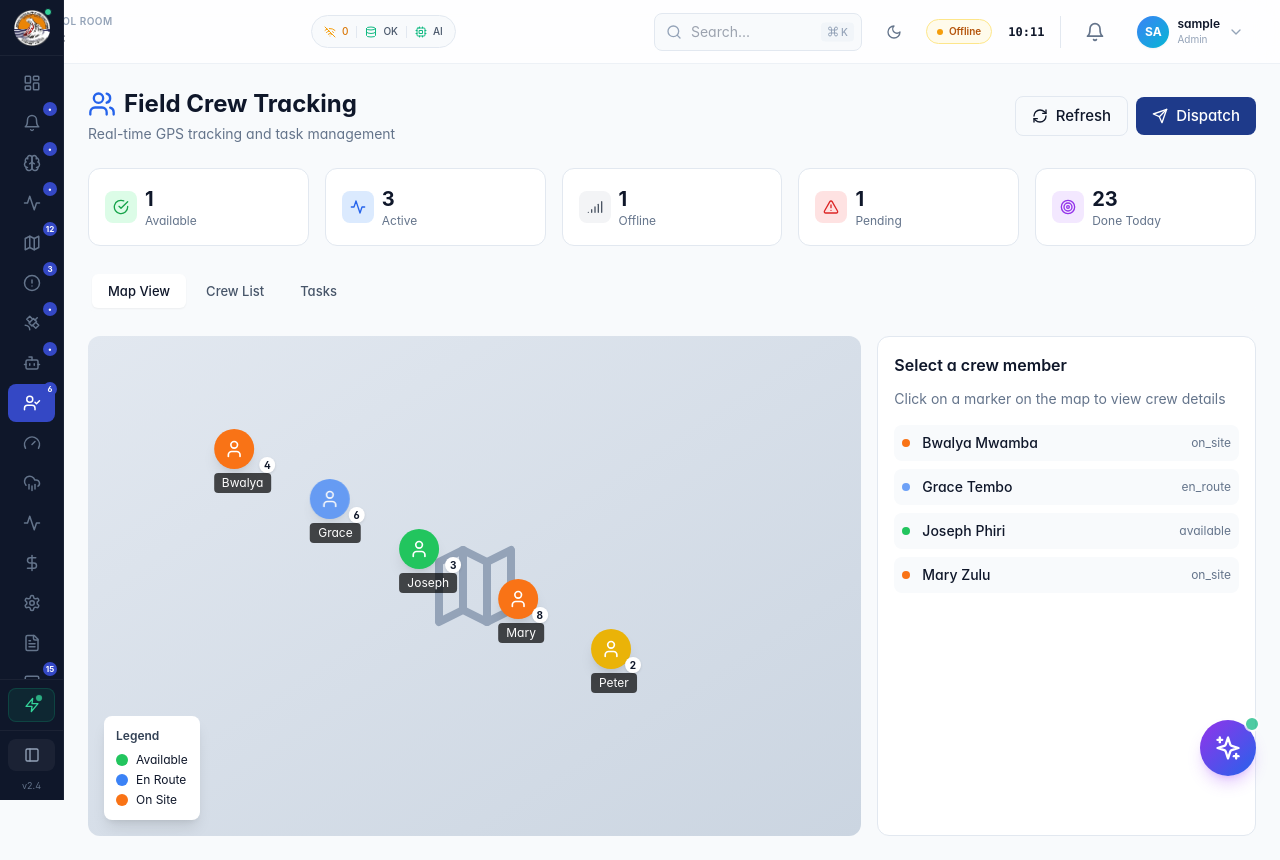
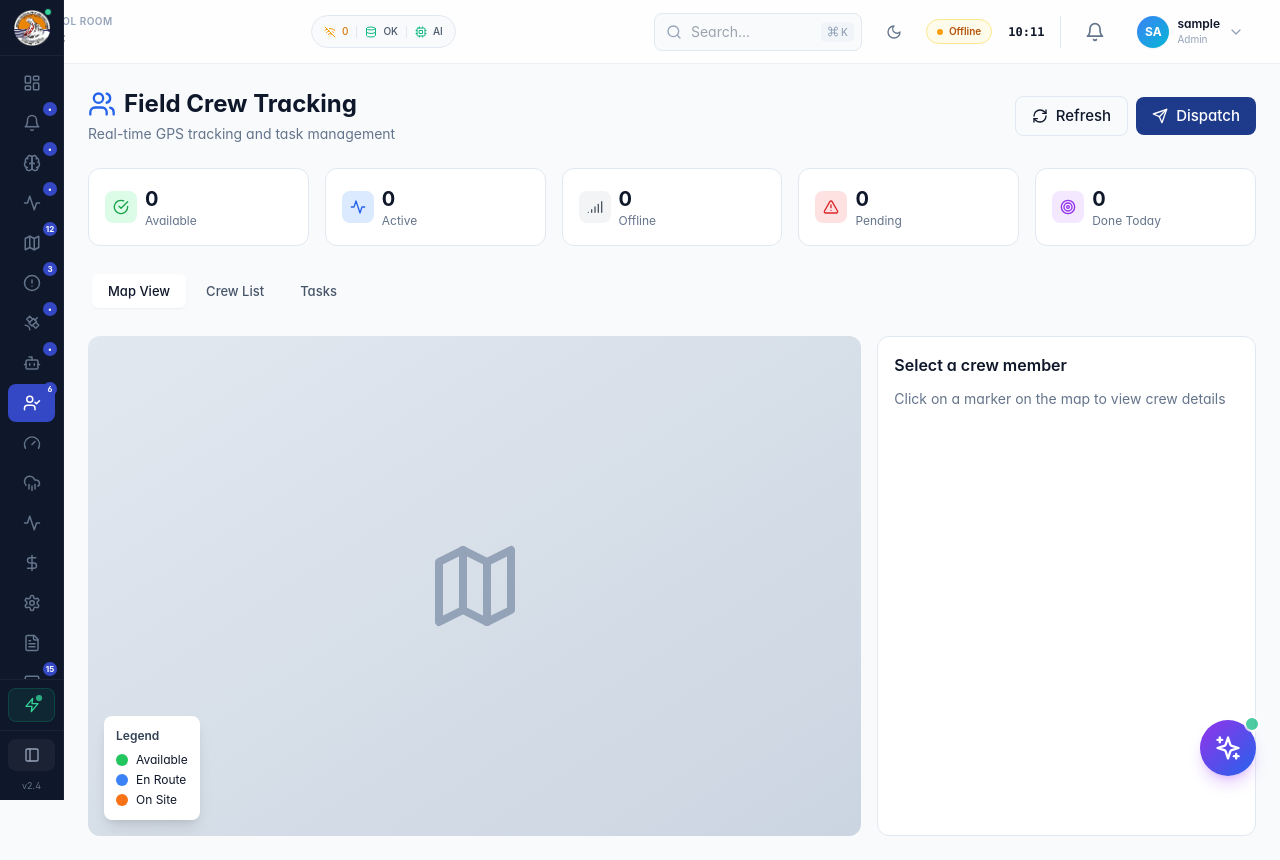
Before and after one commit to bolo3547/AI-WATER, a Next.js app in the folder dashboard/: page /field in a window 1280 px wide. Built offline with nearby package versions, Linux system fonts and the light colour scheme; sample sign-in values are in the browser's storage.

Commit message:
Remove fake data - Field crews, tasks, messages now start empty - Finance page shows K0 until real payments

```diff
--- a/dashboard/src/app/field/page.tsx
+++ b/dashboard/src/app/field/page.tsx
@@ -74,174 +74,19 @@ export default function FieldCrewPage() {
   }, [])
 
   const loadCrews = () => {
-    setCrews([
-      {
-        id: 'CREW-001',
-        name: 'Bwalya Mwamba',
-        role: 'Senior Technician',
-        phone: '+260 97 123 4567',
-        status: 'on_site',
-        currentTask: 'WO-2851 Pipe Repair',
-        location: { lat: -15.4192, lng: 28.3225, address: 'Kabulonga Rd, Near Junction' },
-        lastUpdate: '2 min ago',
-        completedToday: 4,
-        rating: 4.8,
-        battery: 78,
-        signal: 4,
-        vehicle: 'LSK-4521-B',
-        skills: ['Pipe Repair', 'Welding', 'Valve Maintenance']
-      },
-      {
-        id: 'CREW-002',
-        name: 'Grace Tembo',
-        role: 'Field Inspector',
-        phone: '+260 95 234 5678',
-        status: 'en_route',
-        currentTask: 'WO-2853 Inspection',
-        location: { lat: -15.3958, lng: 28.3108, address: 'Roma Township Main' },
-        lastUpdate: '1 min ago',
-        completedToday: 6,
-        rating: 4.9,
-        battery: 92,
-        signal: 5,
-        vehicle: 'LSK-7832-A',
-        skills: ['Inspection', 'Meter Reading', 'Leak Detection']
-      },
-      {
-        id: 'CREW-003',
-        name: 'Joseph Phiri',
-        role: 'Emergency Response',
-        phone: '+260 96 345 6789',
-        status: 'available',
-        currentTask: null,
-        location: { lat: -15.4089, lng: 28.2953, address: 'LWSC Depot, Olympia' },
-        lastUpdate: '5 min ago',
-        completedToday: 3,
-        rating: 4.7,
-        battery: 100,
-        signal: 5,
-        vehicle: 'LSK-1234-E',
-        skills: ['Emergency Repair', 'Heavy Equipment', 'Excavation']
-      },
-      {
-        id: 'CREW-004',
-        name: 'Mary Zulu',
-        role: 'Meter Technician',
-        phone: '+260 97 456 7890',
-        status: 'on_site',
-        currentTask: 'WO-2849 Meter Installation',
-        location: { lat: -15.3605, lng: 28.3517, address: 'Chelstone Shopping Area' },
-        lastUpdate: '8 min ago',
-        completedToday: 8,
-        rating: 4.6,
-        battery: 45,
-        signal: 3,
-        vehicle: null,
-        skills: ['Meter Installation', 'AMR Setup', 'Customer Service']
-      },
-      {
-        id: 'CREW-005',
-        name: 'Peter Banda',
-        role: 'Pipe Layer',
-        phone: '+260 95 567 8901',
-        status: 'break',
-        currentTask: null,
-        location: { lat: -15.3747, lng: 28.2633, address: 'Matero Industrial Zone' },
-        lastUpdate: '30 min ago',
-        completedToday: 2,
-        rating: 4.5,
-        battery: 67,
-        signal: 4,
-        vehicle: 'LSK-9087-B',
-        skills: ['Pipe Installation', 'Excavation', 'Backfilling']
-      },
-      {
-        id: 'CREW-006',
-        name: 'Sarah Mulenga',
-        role: 'Field Supervisor',
-        phone: '+260 96 678 9012',
-        status: 'offline',
-        currentTask: null,
-        location: { lat: -15.4134, lng: 28.3064, address: 'Woodlands Office' },
-        lastUpdate: '2 hours ago',
-        completedToday: 0,
-        rating: 4.9,
-        battery: 0,
-        signal: 0,
-        vehicle: 'LSK-5555-S',
-        skills: ['Supervision', 'Planning', 'Quality Control']
-      }
-    ])
+    // Start with no crews - real crews will be added when staff are registered
+    // This shows the system starting fresh with zero data
+    setCrews([])
   }
 
   const loadTasks = () => {
-    setTasks([
-      {
-        id: 'WO-2854',
-        type: 'emergency',
-        priority: 'critical',
-        location: 'Matero Industrial Zone',
-        dma: 'Matero',
-        description: 'Major pipe burst - Water gushing onto road',
-        assignedTo: null,
-        status: 'pending',
-        estimatedTime: 120,
-        createdAt: '10 min ago'
-      },
-      {
-        id: 'WO-2853',
-        type: 'inspection',
-        priority: 'medium',
-        location: 'Roma Township Block 4',
-        dma: 'Roma',
-        description: 'Routine pipeline inspection',
-        assignedTo: 'CREW-002',
-        status: 'assigned',
-        estimatedTime: 45,
-        createdAt: '1 hour ago'
-      },
-      {
-        id: 'WO-2851',
-        type: 'repair',
-        priority: 'high',
-        location: 'Kabulonga Rd Junction',
-        dma: 'Kabulonga',
-        description: 'Leaking joint repair',
-        assignedTo: 'CREW-001',
-        status: 'in_progress',
-        estimatedTime: 90,
-        createdAt: '2 hours ago'
-      }
-    ])
+    // Start with no tasks - real work orders will appear when created
+    setTasks([])
   }
 
   const loadMessages = () => {
-    setMessages([
-      {
-        id: 'MSG-001',
-        from: 'Control Center',
-        to: 'CREW-001',
-        message: 'Please prioritize the Kabulonga leak. Customer complaints increasing.',
-        timestamp: '10:30 AM',
-        read: true
-      },
-      {
-        id: 'MSG-002',
-        from: 'CREW-001',
-        to: 'Control Center',
-        message: 'Copy that. ETA 45 minutes to complete.',
-        timestamp: '10:35 AM',
-        read: true
-      },
-      {
-        id: 'MSG-003',
-        from: 'CREW-003',
-        to: 'Control Center',
-        message: 'Available for emergency dispatch. Standing by at depot.',
-        timestamp: '10:45 AM',
-        read: false
-      }
-    ])
+    // Start with no messages - real messages will appear as crews communicate
+    setMessages([])
   }
 
   const updateCrewLocations = () => {
--- a/dashboard/src/app/finance/page.tsx
+++ b/dashboard/src/app/finance/page.tsx
@@ -68,6 +68,9 @@ export default function FinancePage() {
     setIsLoading(true)
     try {
       const response = await fetch(`/api/finance?months=${timeRange}`)
+      if (!response.ok) {
+        throw new Error('API not available')
+      }
       const data = await response.json()
 
       if (data.totals) {
@@ -84,6 +87,8 @@ export default function FinancePage() {
       }
     } catch (error) {
       console.error('Failed to load finance data:', error)
+      // Keep default zero values - system starts fresh
+      setStatusMessage('No payments received yet. Data will appear once payments are made.')
     } finally {
       setIsLoading(false)
     }
```
